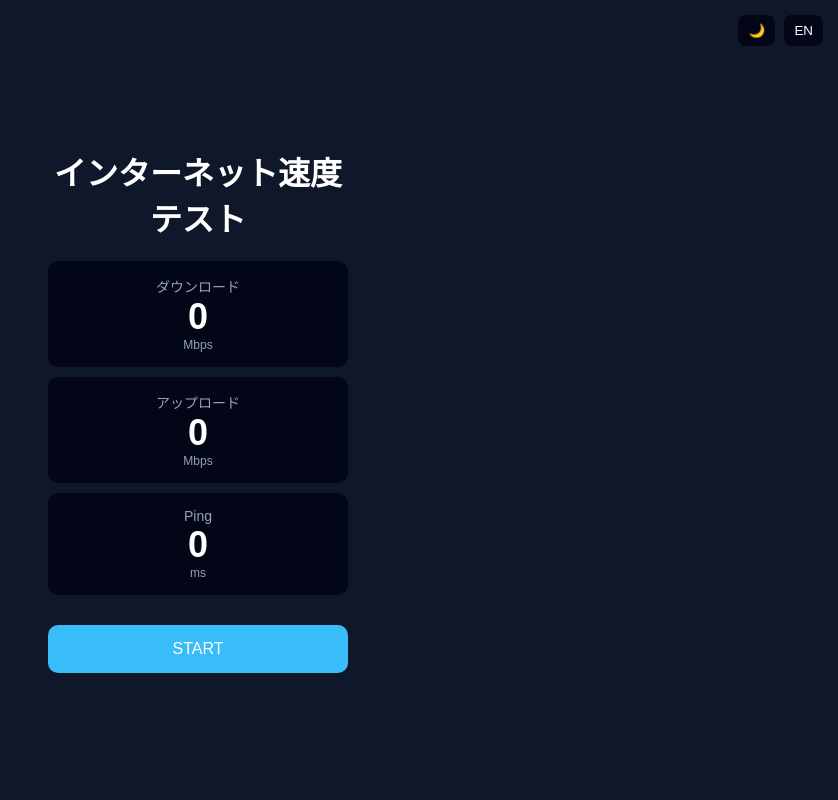
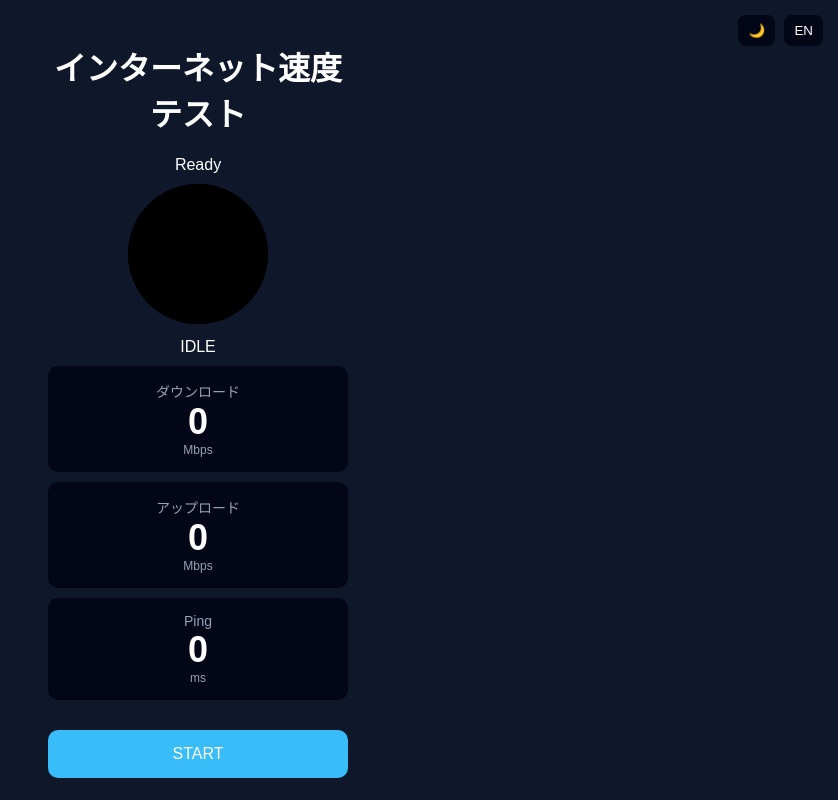
Before and after one commit to SpeedTest-Takkun/SpeedTest-Takkun.github.io, a plain HTML site: page index.html in a window 1280 px wide. Shown: the whole page, without its empty margins (442-1280 px from the left). Drawn offline with Linux system fonts and the light colour scheme.

Commit message:
Update index.html

```diff
--- a/index.html
+++ b/index.html
@@ -7,6 +7,7 @@
 <link rel="stylesheet" href="style.css">
 </head>
 <body>
+
 <div class="topbar">
   <button id="themeBtn">🌙</button>
   <button id="langBtn">EN</button>
@@ -14,6 +15,16 @@
 
 <div class="container">
   <h1 id="title">インターネット速度テスト</h1>
+
+  <div id="status">Ready</div>
+
+  <div class="ring">
+    <svg width="160" height="160">
+      <circle cx="80" cy="80" r="70" />
+      <circle cx="80" cy="80" r="70" id="progress" />
+    </svg>
+    <div class="ring-text" id="phase">IDLE</div>
+  </div>
 
   <div class="speed-box">
     <div class="label" id="dLabel">ダウンロード</div>
```
